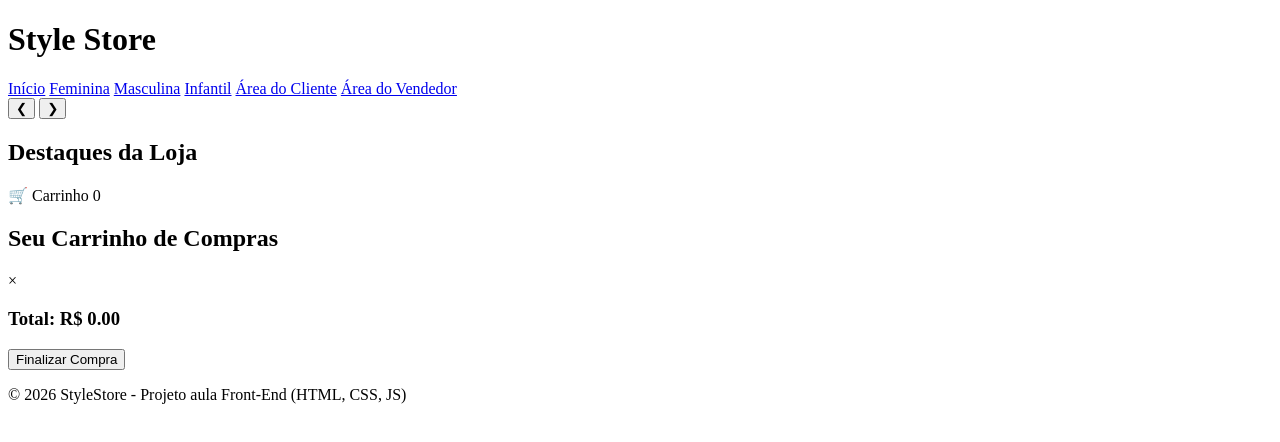
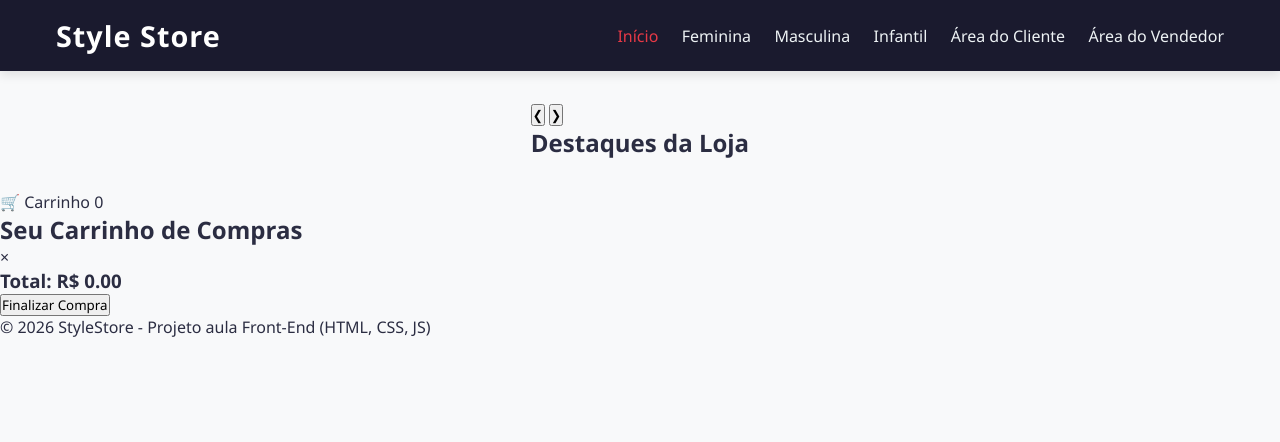
Before and after one commit to melissalcs/Lojaweb, a plain HTML site: page index.html in a window 1280 px wide. Drawn offline with Linux system fonts and the light colour scheme; a script that the page names is missing.

Commit message:
estilizando a página

```diff
--- a/css/style.css
+++ b/css/style.css
@@ -1,4 +1,79 @@
-/*Configurações gerais e variáveis*/
-/* Definição de cores para serem reutilizadas*/
-/*: root => O root, representa o elemento raiz da página HTML*/
-/* Ficando disponivel para toda a página html*/
+/* Configurações gerais e variaveis */
+/* Definição de Cores para serem reutilizadas */
+/* :root => O root, representa o elemento raiz da pagina HTML <html>*/
+/* Ficando disponivel para a toda a pagina HTML */
+
+:root {
+    --prymary-color: #1a1a2e;
+    --accent-color: #e63946;
+    --bg-color: #f8f9fa;
+    --card-bg:#ffffff;
+    --text-color:#2b2d42;
+    --border-color:#e0e0e0;
+    --success-color:#2a9d8f;
+}
+
+/* Estilos basicos para todos os elementos da pagina */
+/* O asterico '*' é o seletor universal, ele seleciona todos os elementos da pagina */
+
+* {
+    box-sizing: border-box; /* Controla como o navegador calcula a largura e altura dos elementos*/
+    margin: 0; /* Remove as margens externas padrão */
+    padding: 0; /* Remove os espaçamentos internos padrão */
+    font-family: 'Segoe UI', Tahoma, Geneva, Verdana, sans-serif;
+}
+
+body{
+    background-color: var(--bg-color);
+    color: var(--text-color);
+    display: flex; /* Transforma um elemento container flexivel, facilitando o alinhamento e distribuição dos elementos de um pagina*/
+    flex-direction: column; /* Organiza os elementos de cima para baixo, muito utilizado para formularios, menus ferticais, barras laterais etc. */
+    min-width: 100vh; /* Define a altura minima de um elemento HTML como 100% da altura da janela do navegador */
+    /* vh = viewport Height = altura da área visivel da tela do navegador */
+}
+
+/* Trabalhando a Classe .container */
+/* A Classe container é normalmente usada para centralizar e organizar o conteudo principal da pagina */
+.container{
+    max-width: 1200px;/* Define a largura maxima do elemento */
+    margin: 2rem auto; /* Define margens externas */
+    /* rem é uma unidade baseada no tamanho da fonte raiz, exemplo: 1rem = 16px entao 2rem = 32px */
+    padding: 0 1rem; /* Define espaço interno - 0px em cima e embaixo - 1rem = 16px nas laterais */
+    flex: 1; /* Ocupe todo o espaço disponivel */
+}
+
+/* Cabeçalho e Navegação */
+header{
+    background-color: var(--prymary-color);
+    color: white;
+    padding: 1rem 0;
+    box-shadow: 0 4px 10px rgba(0,0,0,0.1);
+}
+
+.header-container{
+    max-width: 1200px;
+    margin: 0 auto;
+    padding: 0 1rem;
+    display: flex;
+    justify-content: space-between;
+    align-items: center;
+    flex-wrap: wrap; /* Quebra de linha  quando não houver espaço suficiente */
+}
+
+header h1{
+    font-size: 1.8rem;
+    letter-spacing: 1px; /* Controla  o espaçamento entre os caracteres (letras) de um texto */
+}
+
+nav a{
+    color: #edf2f4;
+    text-decoration: none;
+    margin-left: 1.2rem;
+    font-weight: 500;
+    transition: color 0.3s;
+}
+
+nav a:hover, nav a.active{
+    color: var(--accent-color);
+
+}
```
Also changed, not shown: masculina.html (renamed from masculino.html).
